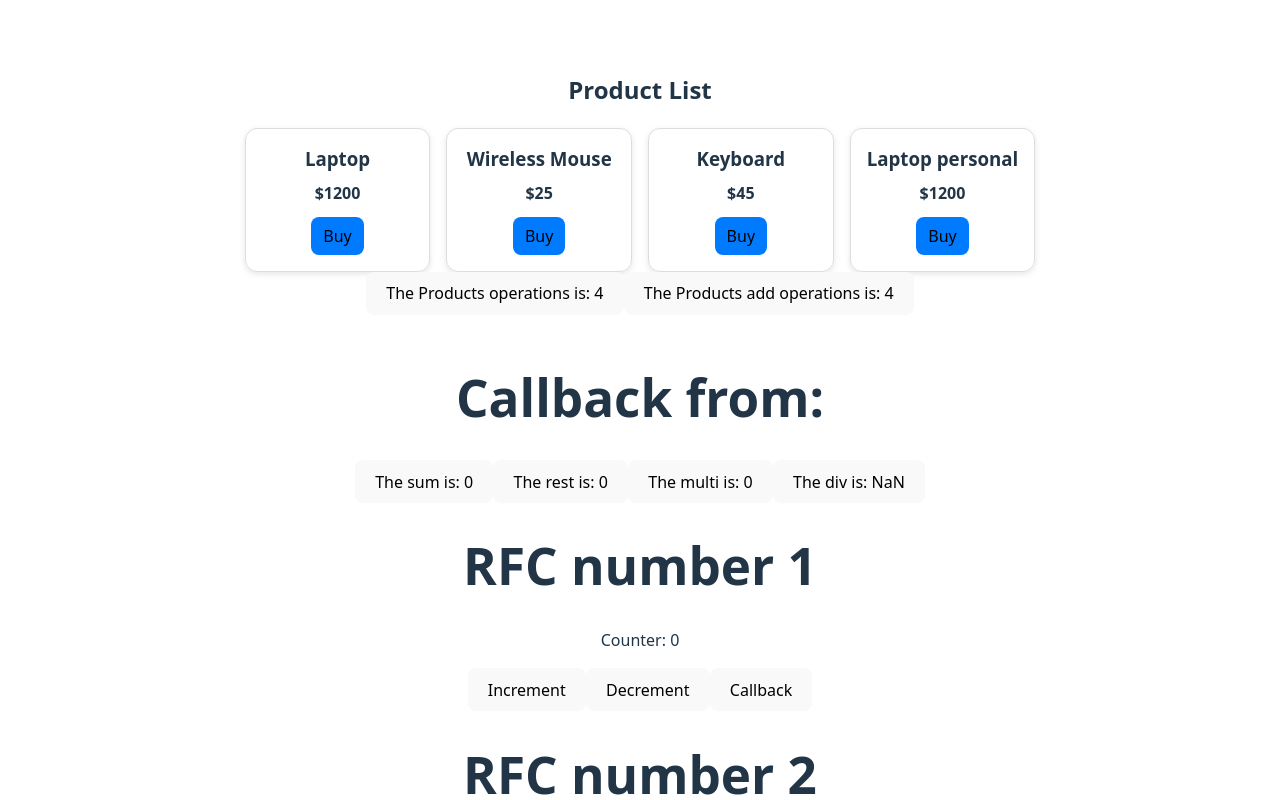
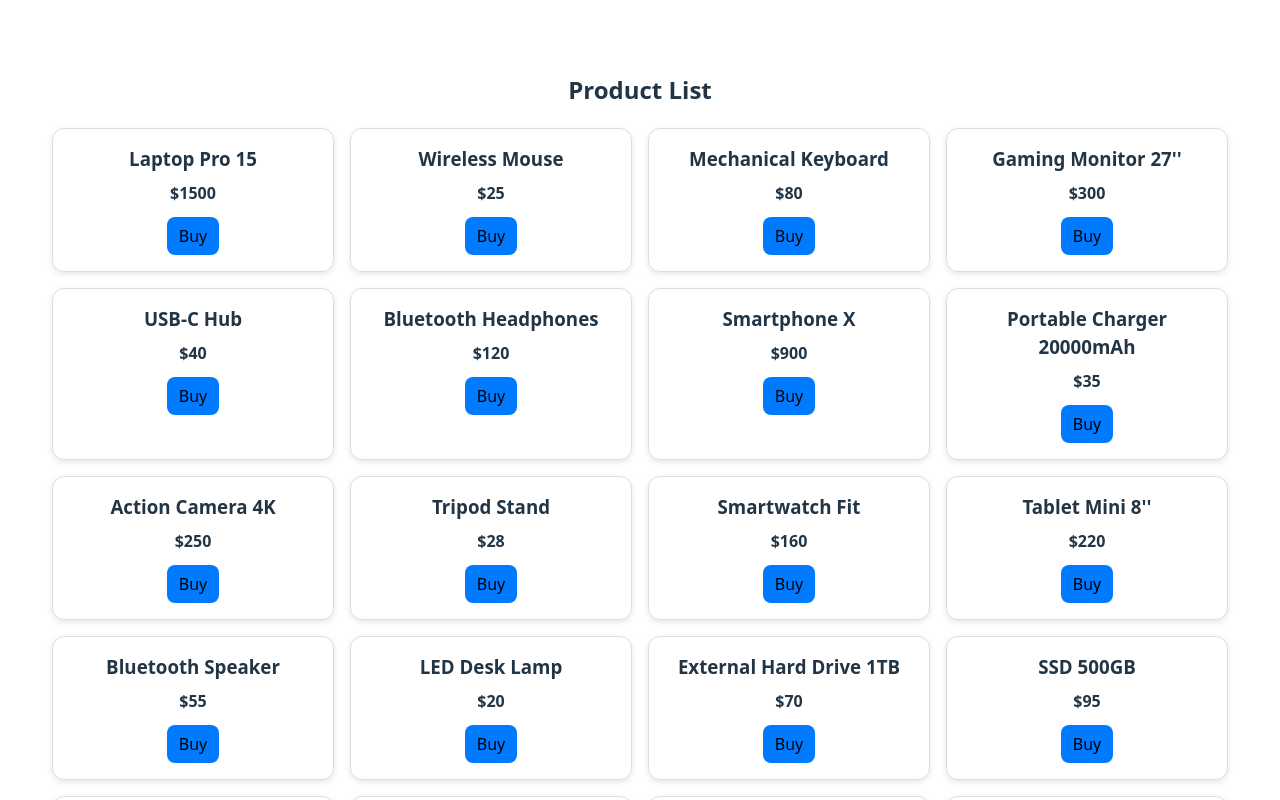
Before and after one commit to adg08101/react-vite, a React (Vite) app in the folder vite-project/: page / in a window 1280 px wide. Shown: the top 800 px of the page. Built offline with nearby package versions, Linux system fonts and the light colour scheme.

Commit message:
products

```diff
--- /dev/null
+++ b/vite-project/public/data/products.json
@@ -0,0 +1,162 @@
+[
+    {
+      "id": 1,
+      "name": "Laptop Pro 15",
+      "price": 1500,
+      "category": "Electronics",
+      "image": "https://via.placeholder.com/150",
+      "stock": 12
+    },
+    {
+      "id": 2,
+      "name": "Wireless Mouse",
+      "price": 25,
+      "category": "Accessories",
+      "image": "https://via.placeholder.com/150",
+      "stock": 50
+    },
+    {
+      "id": 3,
+      "name": "Mechanical Keyboard",
+      "price": 80,
+      "category": "Accessories",
+      "image": "https://via.placeholder.com/150",
+      "stock": 30
+    },
+    {
+      "id": 4,
+      "name": "Gaming Monitor 27''",
+      "price": 300,
+      "category": "Electronics",
+      "image": "https://via.placeholder.com/150",
+      "stock": 10
+    },
+    {
+      "id": 5,
+      "name": "USB-C Hub",
+      "price": 40,
+      "category": "Accessories",
+      "image": "https://via.placeholder.com/150",
+      "stock": 45
+    },
+    {
+      "id": 6,
+      "name": "Bluetooth Headphones",
+      "price": 120,
+      "category": "Audio",
+      "image": "https://via.placeholder.com/150",
+      "stock": 22
+    },
+    {
+      "id": 7,
+      "name": "Smartphone X",
+      "price": 900,
+      "category": "Electronics",
+      "image": "https://via.placeholder.com/150",
+      "stock": 18
+    },
+    {
+      "id": 8,
+      "name": "Portable Charger 20000mAh",
+      "price": 35,
+      "category": "Accessories",
+      "image": "https://via.placeholder.com/150",
+      "stock": 60
+    },
+    {
+      "id": 9,
+      "name": "Action Camera 4K",
+      "price": 250,
+      "category": "Photography",
+      "image": "https://via.placeholder.com/150",
+      "stock": 16
+    },
+    {
+      "id": 10,
+      "name": "Tripod Stand",
+      "price": 28,
+      "category": "Photography",
+      "image": "https://via.placeholder.com/150",
+      "stock": 40
+    },
+    {
+      "id": 11,
+      "name": "Smartwatch Fit",
+      "price": 160,
+      "category": "Wearables",
+      "image": "https://via.placeholder.com/150",
+      "stock": 25
+    },
+    {
+      "id": 12,
+      "name": "Tablet Mini 8''",
+      "price": 220,
+      "category": "Electronics",
+      "image": "https://via.placeholder.com/150",
+      "stock": 15
+    },
+    {
+      "id": 13,
+      "name": "Bluetooth Speaker",
+      "price": 55,
+      "category": "Audio",
+      "image": "https://via.placeholder.com/150",
+      "stock": 28
+    },
+    {
+      "id": 14,
+      "name": "LED Desk Lamp",
+      "price": 20,
+      "category": "Home",
+      "image": "https://via.placeholder.com/150",
+      "stock": 75
+    },
+    {
+      "id": 15,
+      "name": "External Hard Drive 1TB",
+      "price": 70,
+      "category": "Storage",
+      "image": "https://via.placeholder.com/150",
+      "stock": 35
+    },
+    {
+      "id": 16,
+      "name": "SSD 500GB",
+      "price": 95,
+      "category": "Storage",
+      "image": "https://via.placeholder.com/150",
+      "stock": 27
+    },
+    {
+      "id": 17,
+      "name": "Graphics Tablet",
+      "price": 130,
+      "category": "Design",
+      "image": "https://via.placeholder.com/150",
+      "stock": 14
+    },
+    {
+      "id": 18,
+      "name": "Ergonomic Chair",
+      "price": 180,
+      "category": "Furniture",
+      "image": "https://via.placeholder.com/150",
+      "stock": 8
+    },
+    {
+      "id": 19,
+      "name": "Webcam HD",
+      "price": 45,
+      "category": "Electronics",
+      "image": "https://via.placeholder.com/150",
+      "stock": 38
+    },
+    {
+      "id": 20,
+      "name": "Microphone Studio",
+      "price": 130,
+      "category": "Audio",
+      "image": "https://via.placeholder.com/150",
+      "stock": 12
+    }
+  ]
--- a/vite-project/src/App.jsx
+++ b/vite-project/src/App.jsx
@@ -37,7 +37,18 @@ function App() {
     [text]
   );
 
-  const [products, setProducts] = useState([
+  const [products, setProducts] = useState([]);
+
+  useEffect(() => {
+    fetch("./data/products.json")
+      .then((res) => res.json())
+      .then((data) => {
+        setProducts(data);
+      })
+      .catch((err) => console.error("Error loading products:", err));
+  }, []);
+
+  /* const [products, setProducts] = useState([
     {
       id: 1,
       name: "Laptop",
@@ -58,7 +69,7 @@ function App() {
       name: "Laptop personal",
       price: 1200,
     },
-  ]);
+  ]); */
 
   const [productsBackup, setProductsBackup] = useState(products);
 
@@ -93,6 +104,10 @@ function App() {
         <MyButton
           counter={products.length}
           onClick={() => {
+            const updatedProducts = products;
+            setProducts(updatedProducts);
+            setProductsBackup(updatedProducts);
+
             products.length != 0
               ? setProducts([])
               : setProducts(productsBackup);
```
